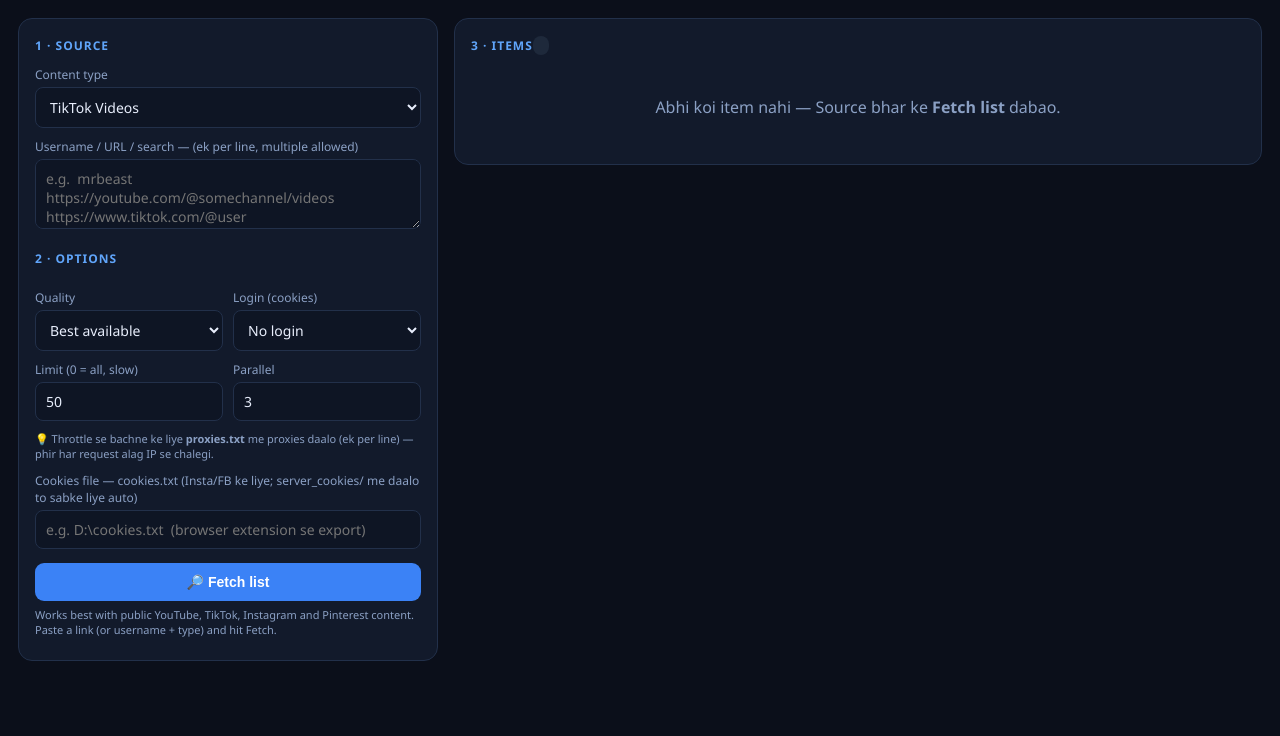
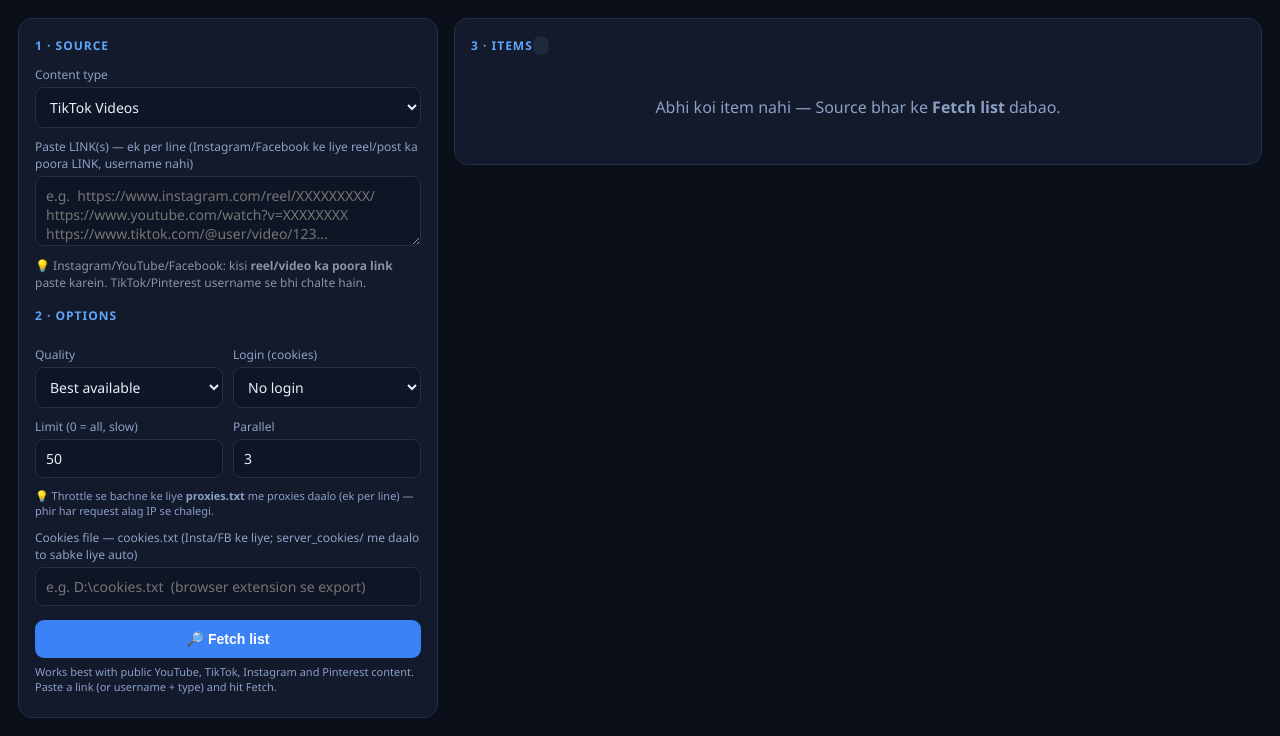
Before and after one commit to umairkhan1564/downloader-cloud, a Flask app: page / in a window 1280 px wide. Shown: the part 86-822 px from the top of the page. Before the commit the page ends 747 px from the top, so only its background shows below. Run offline with Flask 3, Linux system fonts and the light colour scheme; some libraries are stand-ins or nearby versions.

Commit message:
Clearer Instagram guidance: username can't enumerate on cloud, tell user to paste a link
The real cause of repeated 'kuch nahi mila': users entered an IG username (or
profile), which needs cookies+residential IP to enumerate and fails on the
datacenter. Now IG/FB username lookups that come back empty raise a clear
'paste a reel/post LINK' message, and the UI placeholder/hint shows link
examples instead of usernames.

Co-Authored-By: Claude Opus 4.8 <noreply@anthropic.com>

```diff
--- a/downloader.py
+++ b/downloader.py
@@ -550,6 +550,13 @@ def scrape(content_type, query, cookies_browser=None, limit=0, cookies_file=None
             filtered = [it for it in items if _media_kind(it) == want]
             if filtered:            # only apply if it didn't wipe everything
                 items = filtered
+        # Instagram/Facebook by USERNAME can't be enumerated on the cloud (needs
+        # login cookies + a residential IP). Guide the user to paste a link.
+        if not items and any(h in url for h in ("instagram.com", "facebook.com")):
+            raise RuntimeError(
+                "Instagram/Facebook ka poora profile cloud pe nahi chalta (login chahiye). "
+                "Kisi ek reel/post/video ka POORA LINK paste karein, "
+                "e.g. https://www.instagram.com/reel/XXXXXXXXX/")
         return items
     return expand_source(url, cookies_browser=cookies_browser,
                          cookies_file=cookies_file, proxy=proxy)
--- a/templates/index.html
+++ b/templates/index.html
@@ -70,8 +70,11 @@
     <select id="ct">
       {% for c in content_types %}<option {{ 'selected' if c==default_ct }}>{{ c }}</option>{% endfor %}
     </select>
-    <label>Username / URL / search — (ek per line, multiple allowed)</label>
-    <textarea id="query" placeholder="e.g.  mrbeast&#10;https://youtube.com/@somechannel/videos&#10;https://www.tiktok.com/@user"></textarea>
+    <label>Paste LINK(s) — ek per line (Instagram/Facebook ke liye reel/post ka poora LINK, username nahi)</label>
+    <textarea id="query" placeholder="e.g.  https://www.instagram.com/reel/XXXXXXXXX/&#10;https://www.youtube.com/watch?v=XXXXXXXX&#10;https://www.tiktok.com/@user/video/123..."></textarea>
+    <div class="muted" style="font-size:12px;margin-top:6px;color:#8a94a6">
+      💡 Instagram/YouTube/Facebook: kisi <b>reel/video ka poora link</b> paste karein. TikTok/Pinterest username se bhi chalte hain.
+    </div>
 
     <h2 style="margin-top:16px">2 · Options</h2>
     <div class="row2">
```
